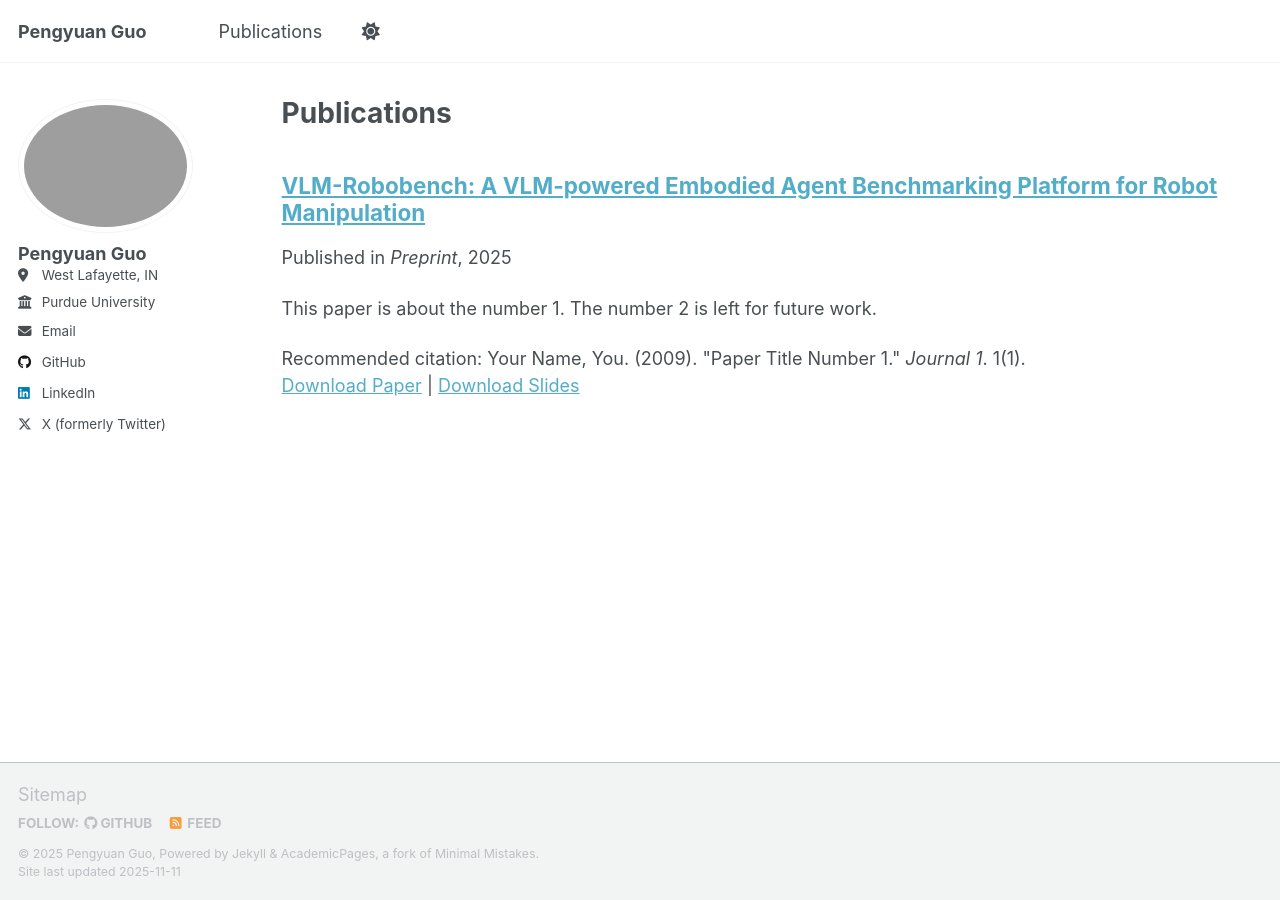
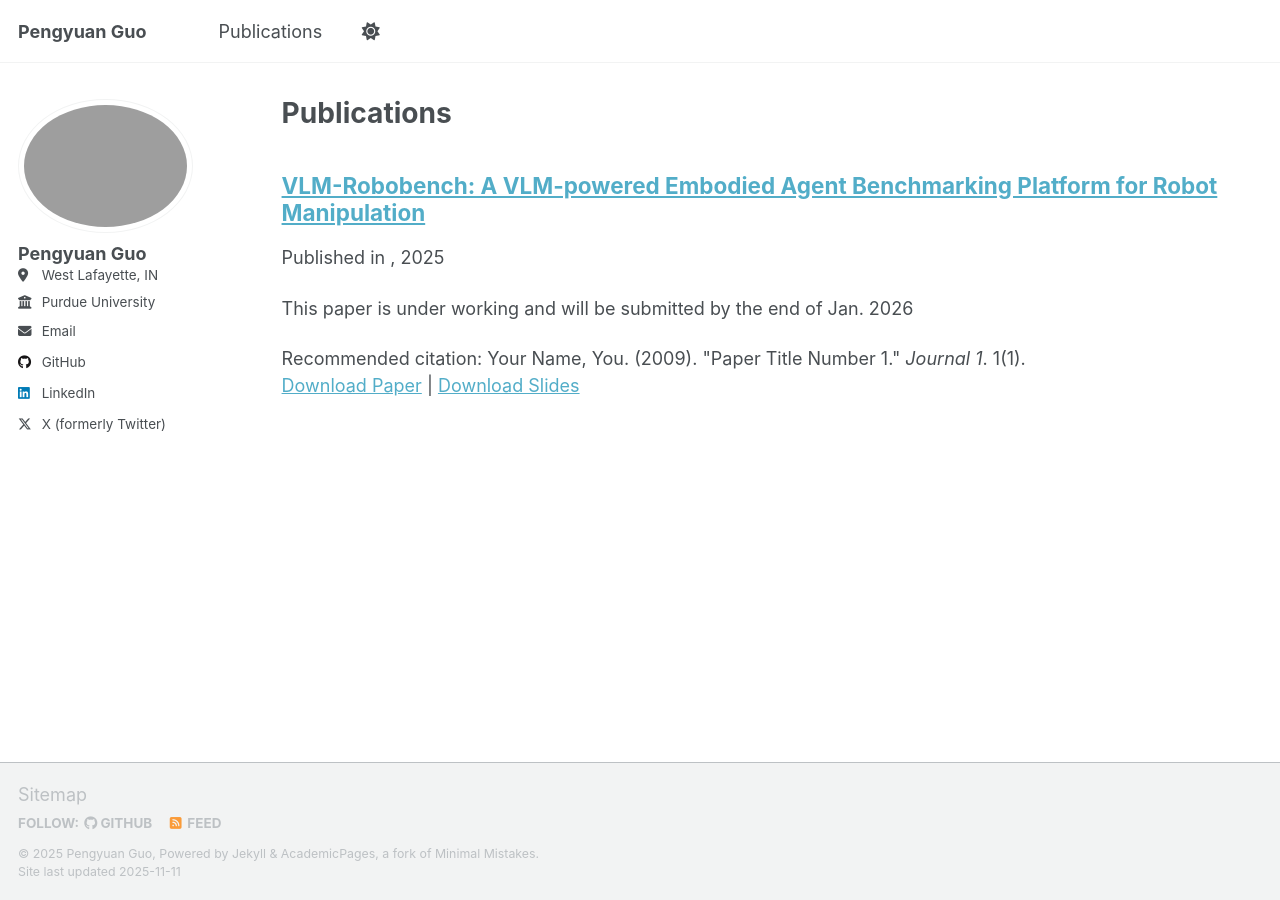
Before and after one commit to PengyuanGuo/pengyuanguo.github.io, a Jekyll site: the page built from _pages/publications.html, in a window 1280 px wide. Built offline with Jekyll 4.4.1, drawn with Linux system fonts in a browser that asks for light colours; a script that is not in the unit is left out.

Commit message:
made changes to publication

```diff
--- a/_publications/2025-11-10-VLM_robobench.md
+++ b/_publications/2025-11-10-VLM_robobench.md
@@ -1,11 +1,11 @@
 ---
 title: "VLM-Robobench: A VLM-powered Embodied Agent Benchmarking Platform for Robot Manipulation"
 collection: publications
-category:
+category: Early Version
 permalink: /publication/2025-11-10-VLM_robobench
-excerpt: 'This paper is about the number 1. The number 2 is left for future work.'
+excerpt: 'This paper is under working and will be submitted by the end of Jan. 2026'
 date: 2025-11-10
-venue: 'Preprint'
+venue: ''
 slidesurl: 'http://academicpages.github.io/files/slides1.pdf'
 paperurl: 'http://academicpages.github.io/files/paper1.pdf'
 citation: 'Your Name, You. (2009). &quot;Paper Title Number 1.&quot; <i>Journal 1</i>. 1(1).'
```
